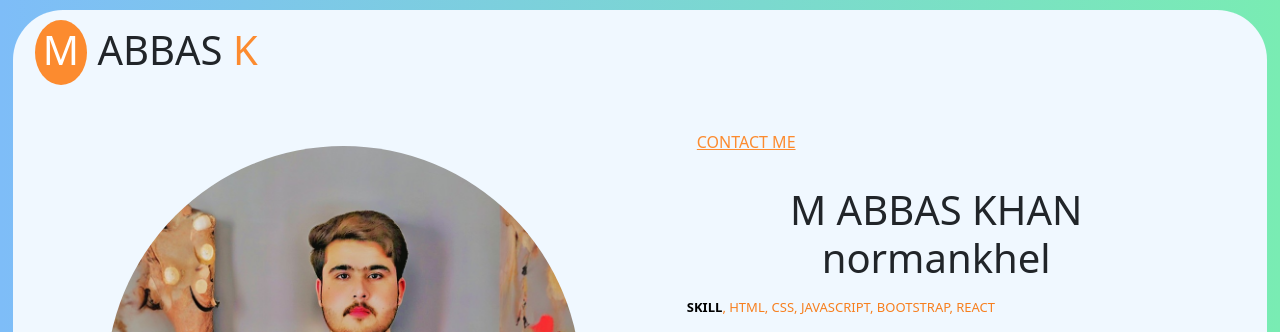
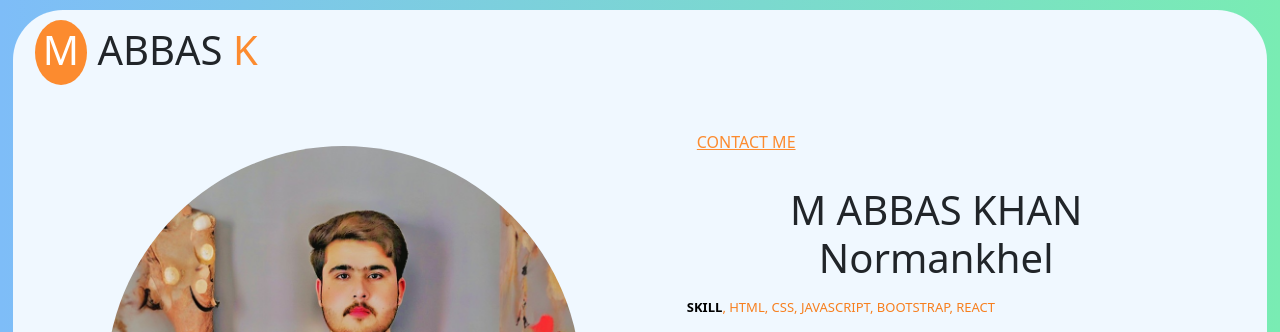
Before and after one commit to mabbaskhan8/abbas-khan, a plain HTML site: page index.html in a window 1280 px wide. Shown: the top 332 px of the page. Drawn offline with nearby package versions, Linux system fonts and the light colour scheme.

Commit message:
Update index.html

```diff
--- a/index.html
+++ b/index.html
@@ -35,7 +35,7 @@
         </div>
         <div class="col-lg-5 textcontent ">
             <a href="" class="A1">CONTACT ME</a>
-            <h1>M ABBAS KHAN<BR>normankhel</h1>
+            <h1>M ABBAS KHAN<BR>Normankhel</h1>
                 <p class="skill "> <strong class="white">SKILL</strong>, HTML, CSS, JAVASCRIPT, BOOTSTRAP, REACT</p>
 
                 <hr>
```
